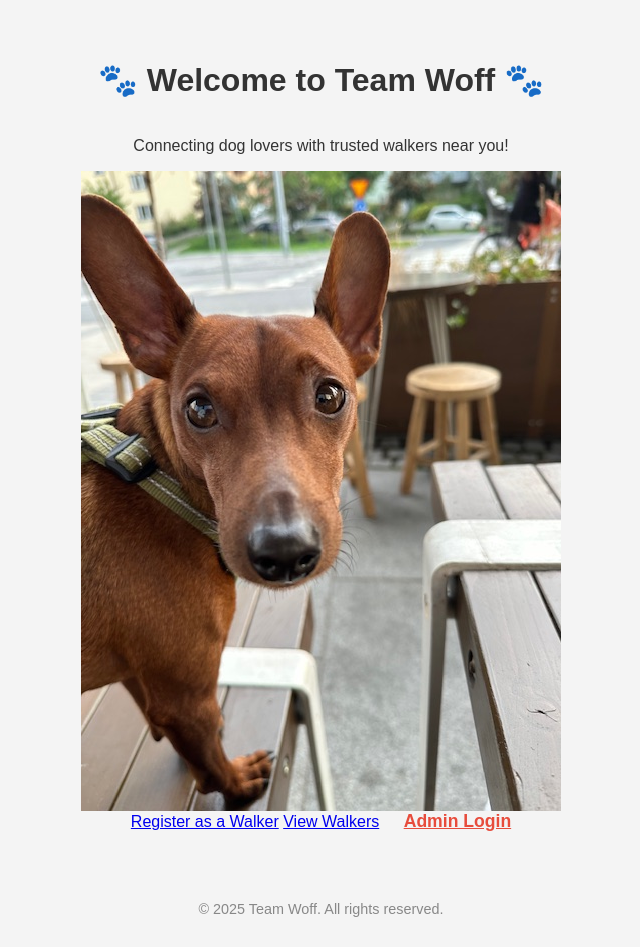
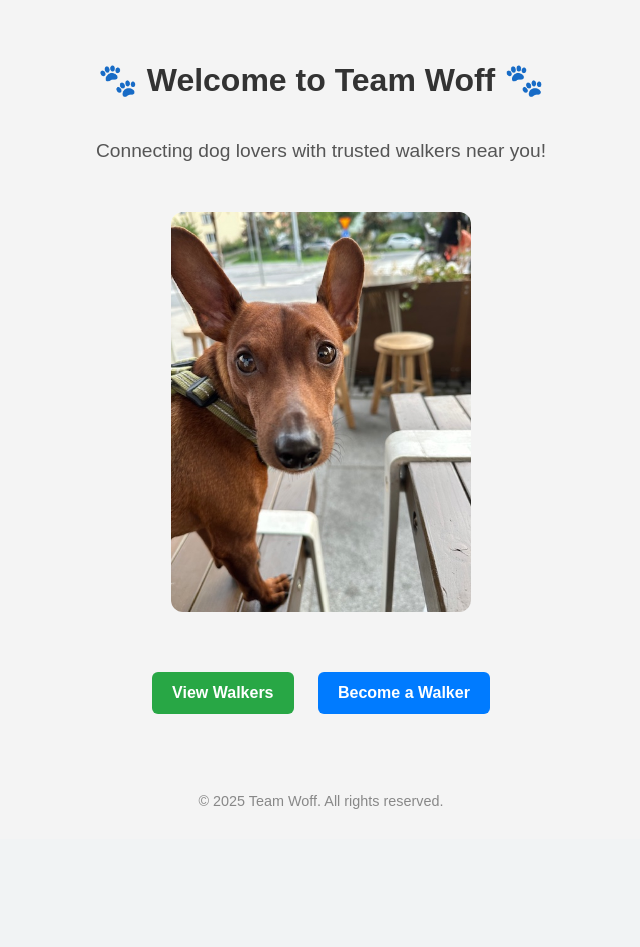
Before and after one commit to Betty72/Woff-portal, a Flask app: page / in a window 1280 px wide. Shown: the part 96-1043 px from the top of the page, without its empty margins (319-959 px from the left). After the commit the page ends 905 px from the top, so only its background shows below. Run offline with Flask 3, Linux system fonts and the light colour scheme.

Commit message:
Polished homepage layout and styling, added CTA buttons

```diff
--- a/static/style.css
+++ b/static/style.css
@@ -359,3 +359,50 @@ input, select, textarea {
 .book-now-btn:hover {
     background-color: #218838;
 }
+.home-wrapper {
+    text-align: center;
+    padding: 40px 20px;
+}
+
+.intro-text {
+    font-size: 1.2em;
+    color: #555;
+    margin-bottom: 30px;
+}
+
+.hero-img {
+    max-width: 300px;
+    border-radius: 12px;
+    margin: 20px 0;
+}
+
+.cta-buttons {
+    margin-top: 30px;
+}
+
+.cta-buttons a {
+    display: inline-block;
+    margin: 10px;
+    padding: 12px 20px;
+    border-radius: 6px;
+    text-decoration: none;
+    font-weight: bold;
+}
+
+.btn-primary {
+    background-color: #28a745;
+    color: white;
+}
+
+.btn-secondary {
+    background-color: #007bff;
+    color: white;
+}
+
+.btn-primary:hover {
+    background-color: #218838;
+}
+
+.btn-secondary:hover {
+    background-color: #0056b3;
+}
--- a/templates/home.html
+++ b/templates/home.html
@@ -5,16 +5,15 @@
 {% block content %}
 <div class="home-wrapper">
     <h1>🐾 Welcome to Team Woff 🐾</h1>
-    <p>
+    <p class="intro-text">
         Connecting dog lovers with trusted walkers near you!
     </p>
 
     <img src="{{ url_for('static', filename='images/otis.jpg') }}" alt="Otis the Dog" class="hero-img">
 
-    <div class="home-links">
-        <a href="{{ url_for('register') }}">Register as a Walker</a>
-        <a href="{{ url_for('walkers') }}">View Walkers</a>
-        <a href="{{ url_for('login') }}" class="admin-link">Admin Login</a>  <!-- 👈 New link -->
+    <div class="cta-buttons">
+        <a href="{{ url_for('walkers') }}" class="btn-primary">View Walkers</a>
+        <a href="{{ url_for('register') }}" class="btn-secondary">Become a Walker</a>
     </div>
 </div>
 {% endblock %}
```
